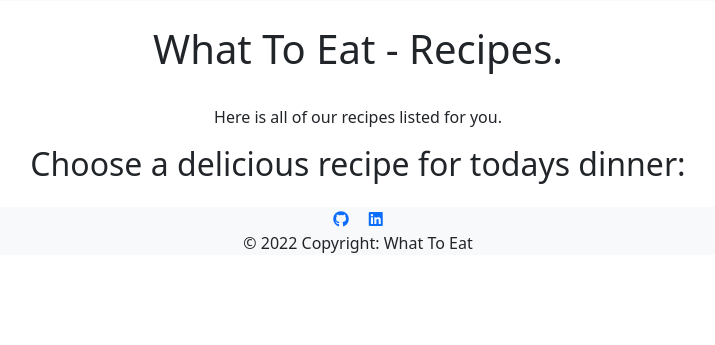
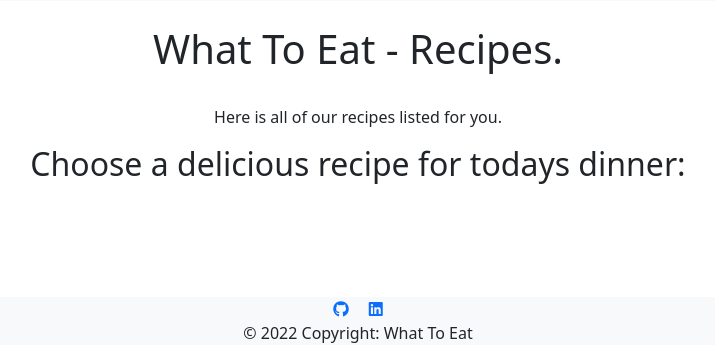
Before and after one commit to erikandersson96/portfolio-project-four, a Django app: page / in a window 1280 px wide. Shown: the part 1151-1496 px from the top of the page, without its empty margins (282-997 px from the left). Before the commit the page ends 1404 px from the top, so only its background shows below. Run offline with Django 3.2, Linux system fonts and the light colour scheme; data that the repository does not hold is empty; some libraries are stand-ins or nearby versions.

Commit message:
Add styling to recipe cards

```diff
--- a/static/css/style.css
+++ b/static/css/style.css
@@ -20,3 +20,9 @@ body {
 .header-image {
 
 }
+
+/****** Add padding above/bottom cards for recipes ******/
+.card-row {
+    padding-top: 60px;
+    padding-bottom: 30px;
+}
--- a/templates/home.html
+++ b/templates/home.html
@@ -53,7 +53,7 @@
                     </ul>
                     <!-- Add url 'recipe_detail' recipe.slug within anchor tags for card footer href!!!!-->
                     <div class="card-footer">
-                         <a href="#" class="btn btn-recipe align-items-center">View recipe</a>
+                         <a href="#" class="btn btn-signup align-items-center">View recipe</a>
                     </div>
                 </div>
             </div>
```
